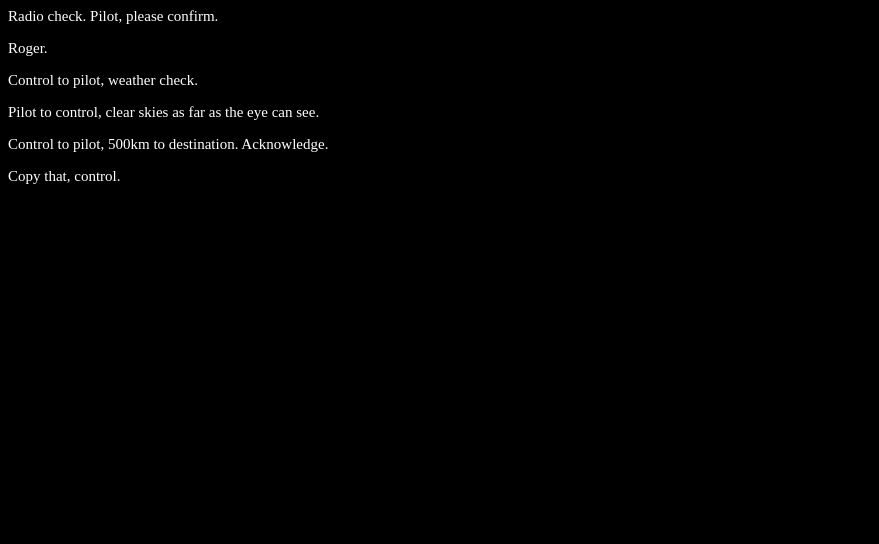
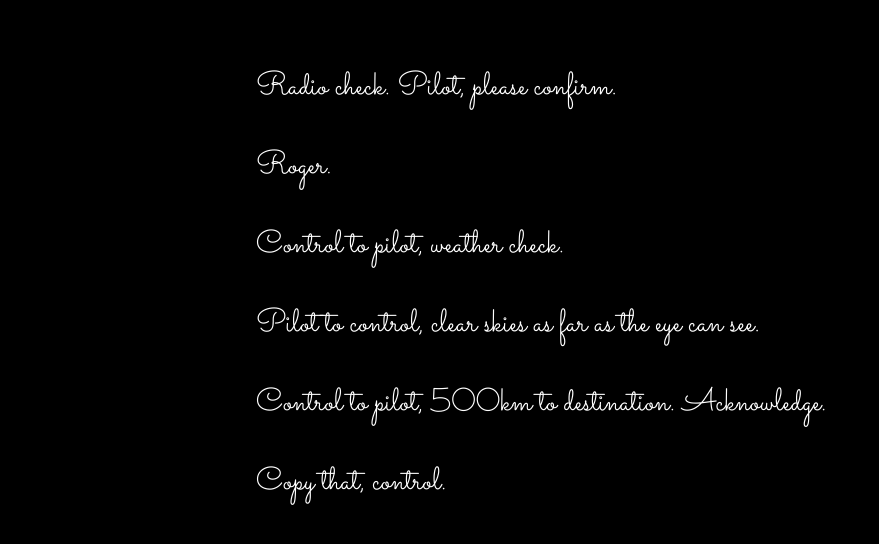
Before and after one commit to agamble8/communication-log, a plain HTML site: page index.html in a window 1280 px wide. Shown: the whole page, without its empty margins (0-879 px from the left). Drawn offline with Linux system fonts and the light colour scheme.

Commit message:
Some spiciness

```diff
--- a/index.html
+++ b/index.html
@@ -1,6 +1,7 @@
 <html>
    <head>
       <link rel="stylesheet" type="text/css" href="style.css">
+      <link href="https://fonts.googleapis.com/css?family=Sacramento" rel="stylesheet">
    </head>
 <body>
    <p>Radio check. Pilot, please confirm.</p>
--- a/style.css
+++ b/style.css
@@ -1,5 +1,9 @@
 body {
     color: white;
     background-color: black;
-    font-size: 15;
-}
+    font-family: 'Sacramento', cursive;
+    font-size: 32px;
+    margin-top: 5%;
+    margin-left: 20%;
+    margin-right: 20%;
+ }
```
